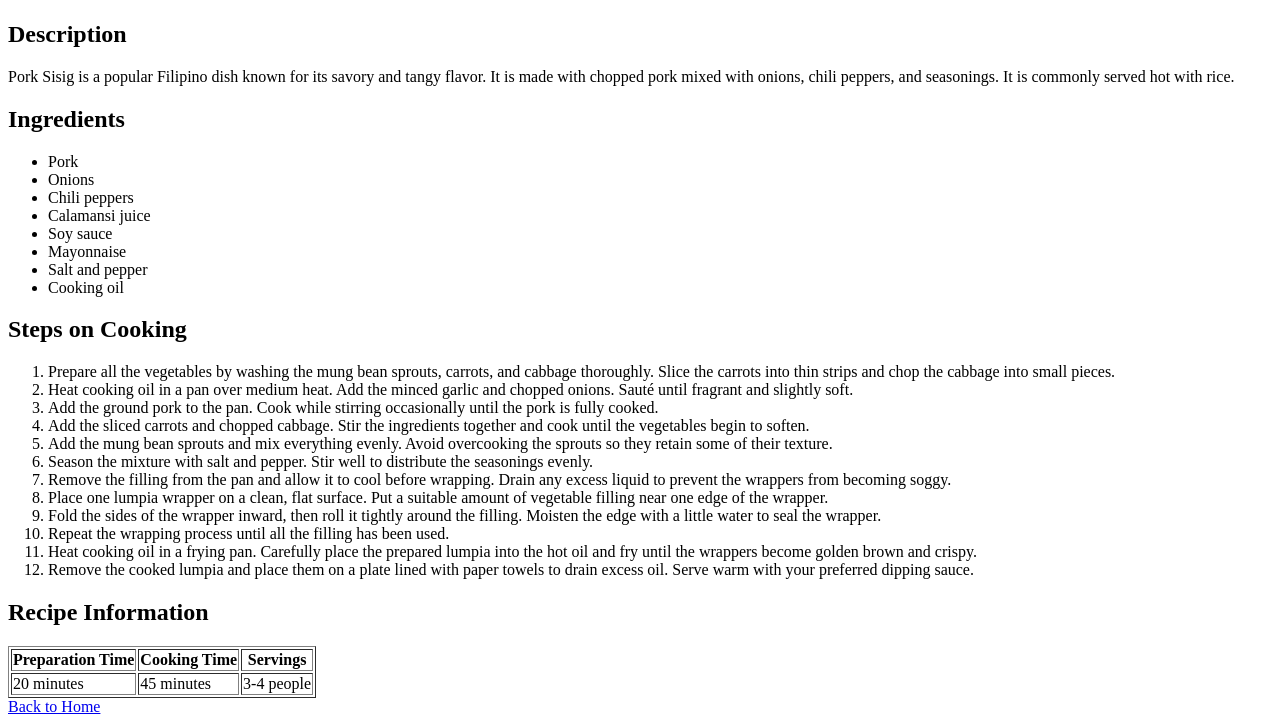
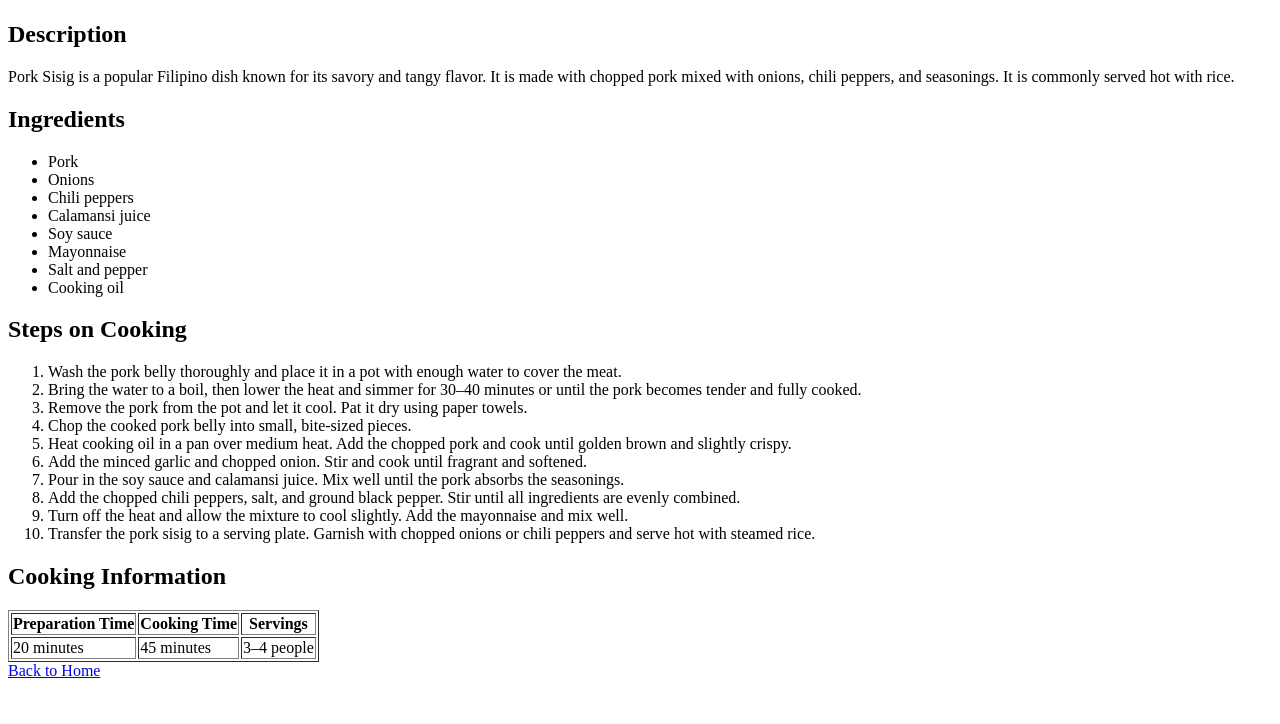
Before and after one commit to majacollao-han/odin-recipes, a plain HTML site: page recipes/3-Pork Sisig.html in a window 1280 px wide. Shown: the part 393-1117 px from the top of the page. After the commit the page ends 1081 px from the top, so only its background shows below. Drawn offline with Linux system fonts and the light colour scheme.

Commit message:
Update Odin Recipes website

```diff
--- a/recipes/3-Pork Sisig.html
+++ b/recipes/3-Pork Sisig.html
@@ -32,32 +32,19 @@
     <h2><strong>Steps on Cooking</strong></h2>
 
 <ol>
-    <li>Prepare all the vegetables by washing the mung bean sprouts, carrots, and cabbage thoroughly. Slice the carrots into thin strips and chop the cabbage into small pieces.</li>
-
-    <li>Heat cooking oil in a pan over medium heat. Add the minced garlic and chopped onions. Sauté until fragrant and slightly soft.</li>
-
-    <li>Add the ground pork to the pan. Cook while stirring occasionally until the pork is fully cooked.</li>
-
-    <li>Add the sliced carrots and chopped cabbage. Stir the ingredients together and cook until the vegetables begin to soften.</li>
-
-    <li>Add the mung bean sprouts and mix everything evenly. Avoid overcooking the sprouts so they retain some of their texture.</li>
-
-    <li>Season the mixture with salt and pepper. Stir well to distribute the seasonings evenly.</li>
-
-    <li>Remove the filling from the pan and allow it to cool before wrapping. Drain any excess liquid to prevent the wrappers from becoming soggy.</li>
-
-    <li>Place one lumpia wrapper on a clean, flat surface. Put a suitable amount of vegetable filling near one edge of the wrapper.</li>
-
-    <li>Fold the sides of the wrapper inward, then roll it tightly around the filling. Moisten the edge with a little water to seal the wrapper.</li>
-
-    <li>Repeat the wrapping process until all the filling has been used.</li>
-
-    <li>Heat cooking oil in a frying pan. Carefully place the prepared lumpia into the hot oil and fry until the wrappers become golden brown and crispy.</li>
-
-    <li>Remove the cooked lumpia and place them on a plate lined with paper towels to drain excess oil. Serve warm with your preferred dipping sauce.</li>
+    <li>Wash the pork belly thoroughly and place it in a pot with enough water to cover the meat.</li>
+    <li>Bring the water to a boil, then lower the heat and simmer for 30–40 minutes or until the pork becomes tender and fully cooked.</li>
+    <li>Remove the pork from the pot and let it cool. Pat it dry using paper towels.</li>
+    <li>Chop the cooked pork belly into small, bite-sized pieces.</li>
+    <li>Heat cooking oil in a pan over medium heat. Add the chopped pork and cook until golden brown and slightly crispy.</li>
+    <li>Add the minced garlic and chopped onion. Stir and cook until fragrant and softened.</li>
+    <li>Pour in the soy sauce and calamansi juice. Mix well until the pork absorbs the seasonings.</li>
+    <li>Add the chopped chili peppers, salt, and ground black pepper. Stir until all ingredients are evenly combined.</li>
+    <li>Turn off the heat and allow the mixture to cool slightly. Add the mayonnaise and mix well.</li>
+    <li>Transfer the pork sisig to a serving plate. Garnish with chopped onions or chili peppers and serve hot with steamed rice.</li>
 </ol>
 
-<h2>Recipe Information</h2>
+<h2>Cooking Information</h2>
 
 <table border="1">
     <tr>
@@ -68,7 +55,7 @@
     <tr>
         <td>20 minutes</td>
         <td>45 minutes</td>
-        <td>3-4 people</td>
+        <td>3–4 people</td>
     </tr>
 </table>
 
```
Also changed, not shown: index.html (+60 -5 lines), recipes/1-Palabok.html (+2 -2 lines), recipes/2-Lumpiang Togue.html (+3 -3 lines).
